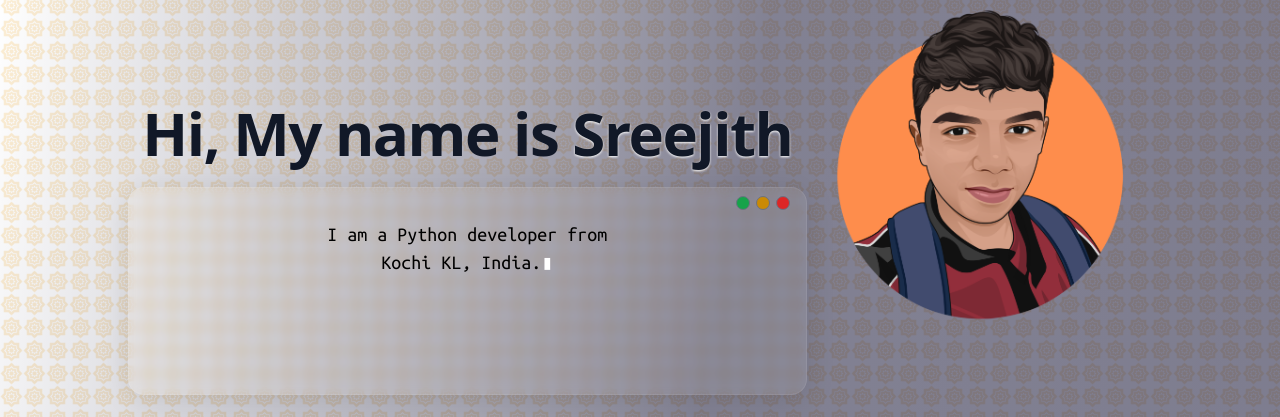
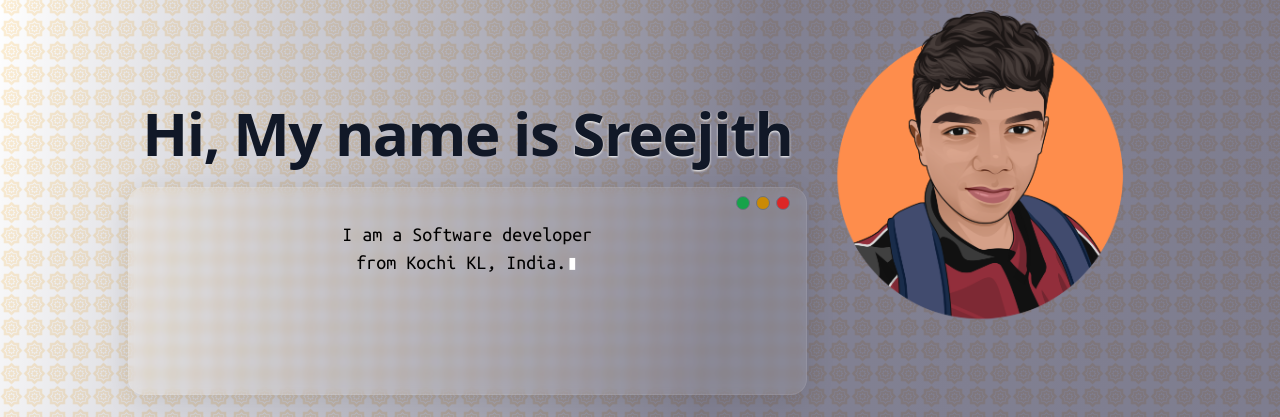
Before and after one commit to firesal/portfolio-sreejith, a Flask app: page / in a window 1280 px wide. Shown: the part 121-538 px from the top of the page. Run offline with Flask 3, Linux system fonts and the light colour scheme; style sheets or scripts are compiled from the project's sources; some libraries are stand-ins or nearby versions.

Commit message:
changed role

```diff
--- a/portfolio_sreejith/templates/index.html
+++ b/portfolio_sreejith/templates/index.html
@@ -296,7 +296,7 @@
 </div>
 <script src="https://cdnjs.cloudflare.com/ajax/libs/flowbite/2.3.0/flowbite.min.js"></script>
 <script>
-    const texts = ['I am a Python developer from Kochi KL, India.',
+    const texts = ['I am a Software developer from Kochi KL, India.',
                     "I'm an advanced Python developer, proficient in writing efficient, high-quality code.",
                     'I\'m exceptionally good at the techstacks mentioned below. Click on those to know more.'
                     ]
```
